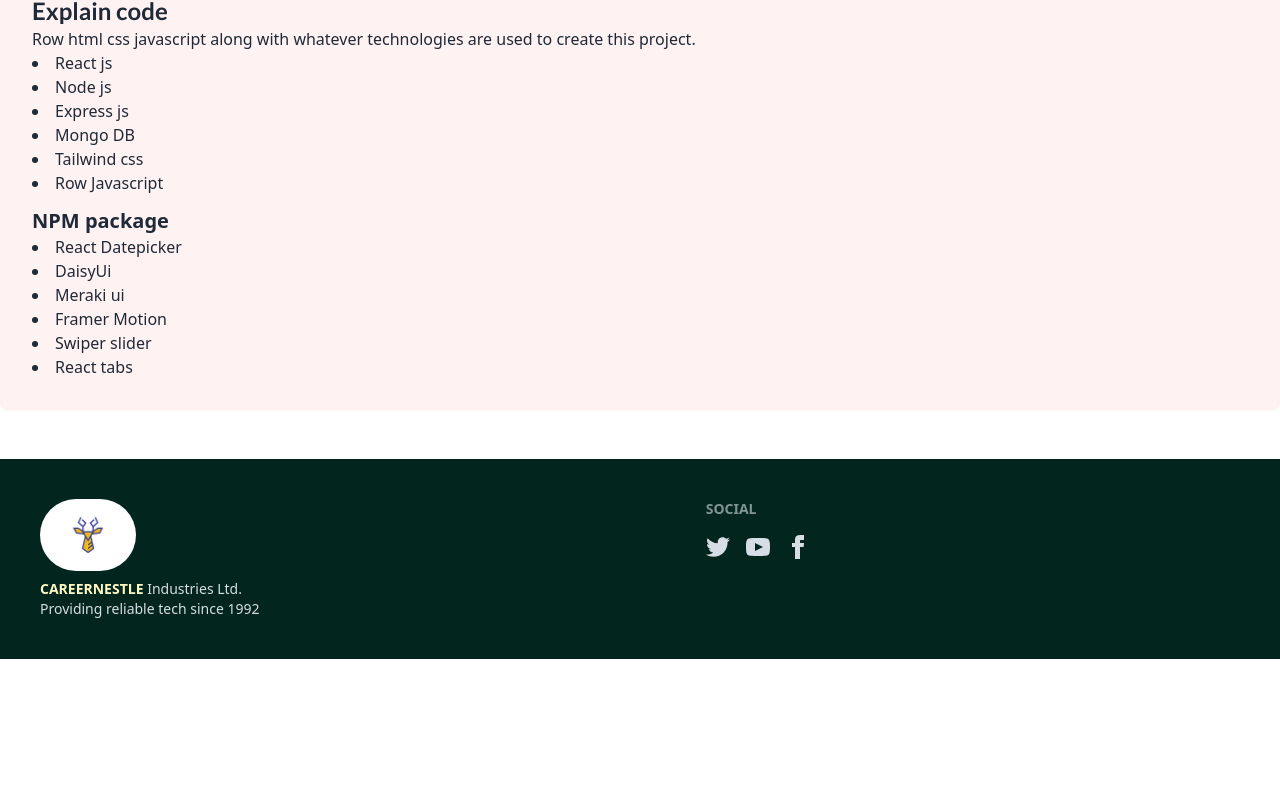
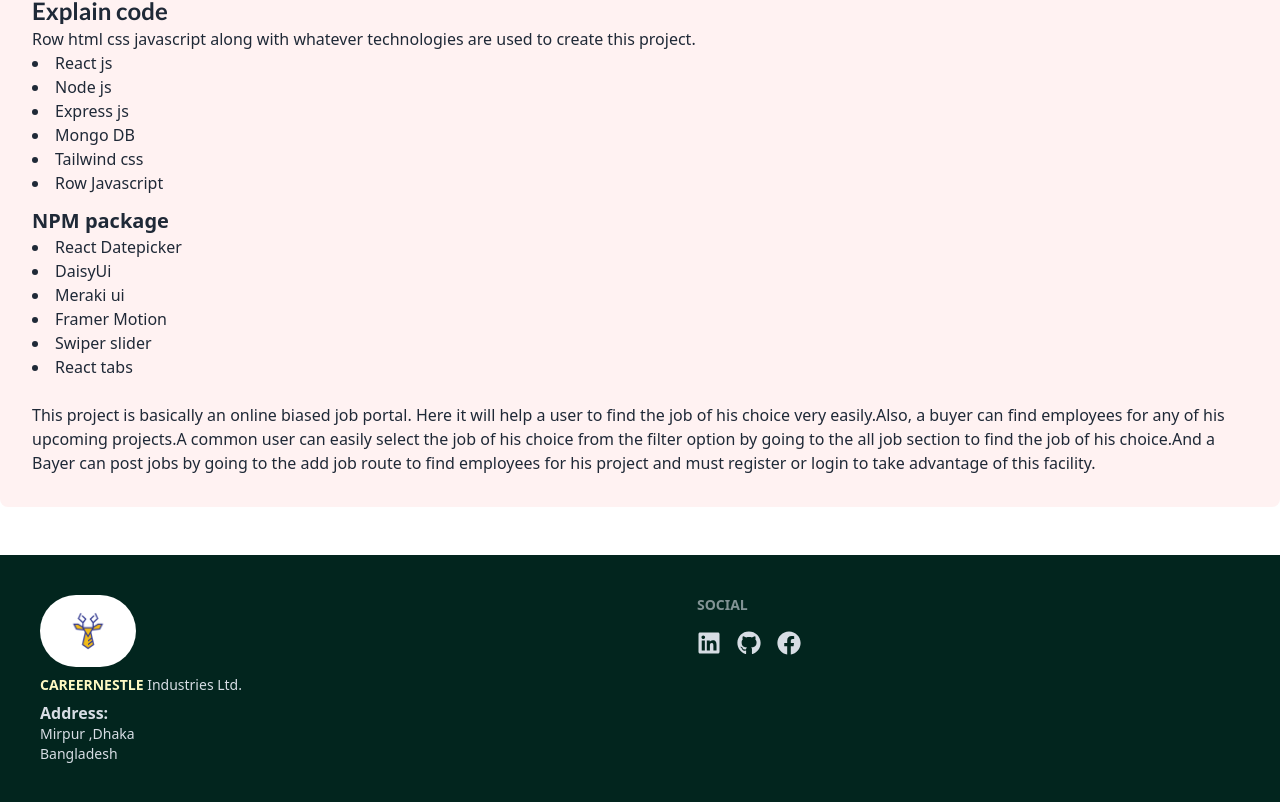
Before and after one commit to ashrafultusar/assignment-11-clint-code, a React (Vite) app: page /blogs in a window 1280 px wide. Shown: the part 1225-2027 px from the top of the page. Before the commit the page ends 1884 px from the top, so only its background shows below. Built offline with nearby package versions, Linux system fonts and the light colour scheme; no server answers.

Commit message:
added all update

```diff
--- a/package.json
+++ b/package.json
@@ -24,6 +24,7 @@
     "react-tabs": "^6.0.2",
     "react-toastify": "^10.0.5",
     "sort-by": "^1.2.0",
+    "sweetalert2": "^11.11.0",
     "swiper": "^11.1.1"
   },
   "devDependencies": {
--- a/src/Home/JobDetails.jsx
+++ b/src/Home/JobDetails.jsx
@@ -204,7 +204,7 @@
               </div>
 
               <button
-                className="btn"
+                className="btn bg-green-500 text-black"
                 onClick={() =>
                   document.getElementById("my_modal_1").showModal()
                 }
--- a/src/Pages/Blogs.jsx
+++ b/src/Pages/Blogs.jsx
@@ -1,7 +1,7 @@
 const Blogs = () => {
   return (
     <div className="container mx-auto">
-      <div className="bg-[#fff2f2] p-8 rounded-lg mb-10 mt-10">
+      <div className="bg-[#fff2f2] hover: p-8 rounded-lg mb-10 mt-10">
         <h1 className="text-2xl font-lato font-semibold">
           What is an access token and refresh token? How do they work and where
           should we store them on the client side?
@@ -116,6 +116,16 @@
         <li> Framer Motion</li>
         <li> Swiper slider</li>
         <li> React tabs</li>
+        <br />
+      <p> This project is basically an online biased job portal.
+        Here it
+        will help a user to find the job of his choice very easily.Also, a
+        buyer can find employees for any of his upcoming projects.A common
+        user can easily select the job of his choice from the filter option by
+        going to the all job section to find the job of his choice.And a
+        Bayer can post jobs by going to the add job route to find employees for
+        his project and must register or login to take advantage of this
+        facility.</p>
       </div>
     </div>
   );
--- a/src/Pages/Footer.jsx
+++ b/src/Pages/Footer.jsx
@@ -1,53 +1,44 @@
-import logo from '../../src/assets/logo.jpg'
+import logo from "../../src/assets/logo.jpg";
+import { FaFacebook, FaGithub, FaLinkedin } from "react-icons/fa";
 
 const Footer = () => {
   return (
-    <div className='bg-[#02251e]'>
+    <div className="bg-[#02251e]">
       <footer className="footer container mx-auto p-10  text-neutral-content">
         <aside>
-
-          <img className='w-24 rounded-full ' src={logo} alt="" />
+          <img className="w-24 rounded-full " src={logo} alt="" />
           <p>
-            <span className="font-semibold text-yellow-100">CAREERNESTLE</span> Industries Ltd.
+            <span className="font-semibold text-yellow-100">CAREERNESTLE</span>{" "}
+            Industries Ltd.
             <br />
-            Providing reliable tech since 1992
+          </p>
+          <p>
+            <span className="text-[16px] font-bold">Address:</span>
+            <br />
+            <span>Mirpur ,Dhaka</span>
+            <p>Bangladesh</p>
           </p>
         </aside>
         <nav>
           <h6 className="footer-title">Social</h6>
           <div className="grid grid-flow-col gap-4">
-            <a>
-              <svg
-                xmlns="http://www.w3.org/2000/svg"
-                width="24"
-                height="24"
-                viewBox="0 0 24 24"
-                className="fill-current"
-              >
-                <path d="M24 4.557c-.883.392-1.832.656-2.828.775 1.017-.609 1.798-1.574 2.165-2.724-.951.564-2.005.974-3.127 1.195-.897-.957-2.178-1.555-3.594-1.555-3.179 0-5.515 2.966-4.797 6.045-4.091-.205-7.719-2.165-10.148-5.144-1.29 2.213-.669 5.108 1.523 6.574-.806-.026-1.566-.247-2.229-.616-.054 2.281 1.581 4.415 3.949 4.89-.693.188-1.452.232-2.224.084.626 1.956 2.444 3.379 4.6 3.419-2.07 1.623-4.678 2.348-7.29 2.04 2.179 1.397 4.768 2.212 7.548 2.212 9.142 0 14.307-7.721 13.995-14.646.962-.695 1.797-1.562 2.457-2.549z"></path>
-              </svg>
+            <a
+              className="text-2xl"
+              href="https://www.linkedin.com/in/ashrafultusar04/"
+            >
+              <FaLinkedin />
+            </a>
+
+            <a className="text-2xl" href="https://github.com/ashrafultusar">
+              <FaGithub />
             </a>
             <a>
-              <svg
-                xmlns="http://www.w3.org/2000/svg"
-                width="24"
-                height="24"
-                viewBox="0 0 24 24"
-                className="fill-current"
+              <a
+                className="text-2xl"
+                href="https://www.facebook.com/ashrafulislamtusar.tusar"
               >
-                <path d="M19.615 3.184c-3.604-.246-11.631-.245-15.23 0-3.897.266-4.356 2.62-4.385 8.816.029 6.185.484 8.549 4.385 8.816 3.6.245 11.626.246 15.23 0 3.897-.266 4.356-2.62 4.385-8.816-.029-6.185-.484-8.549-4.385-8.816zm-10.615 12.816v-8l8 3.993-8 4.007z"></path>
-              </svg>
-            </a>
-            <a>
-              <svg
-                xmlns="http://www.w3.org/2000/svg"
-                width="24"
-                height="24"
-                viewBox="0 0 24 24"
-                className="fill-current"
-              >
-                <path d="M9 8h-3v4h3v12h5v-12h3.642l.358-4h-4v-1.667c0-.955.192-1.333 1.115-1.333h2.885v-5h-3.808c-3.596 0-5.192 1.583-5.192 4.615v3.385z"></path>
-              </svg>
+                <FaFacebook />
+              </a>
             </a>
           </div>
         </nav>
```
Also changed, not shown: 1 other file (tests, documents, lock files or other folders).
